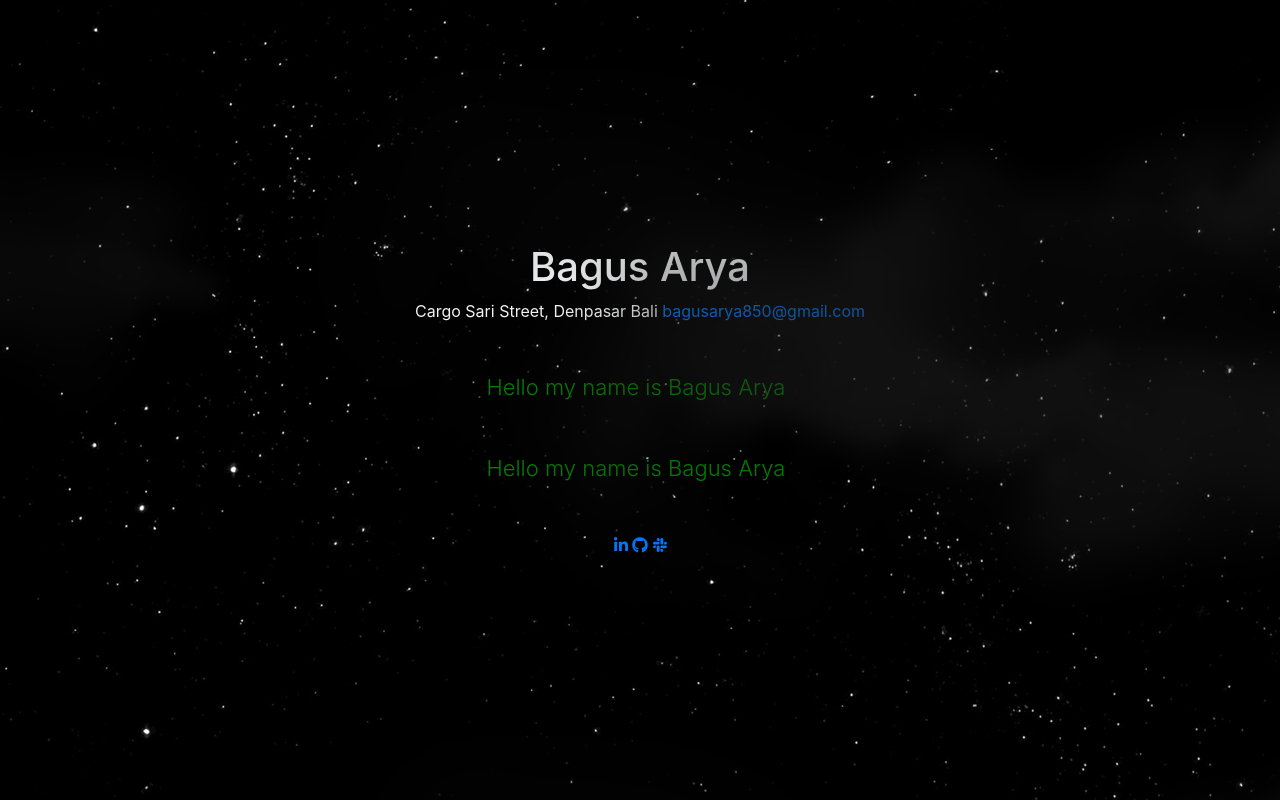
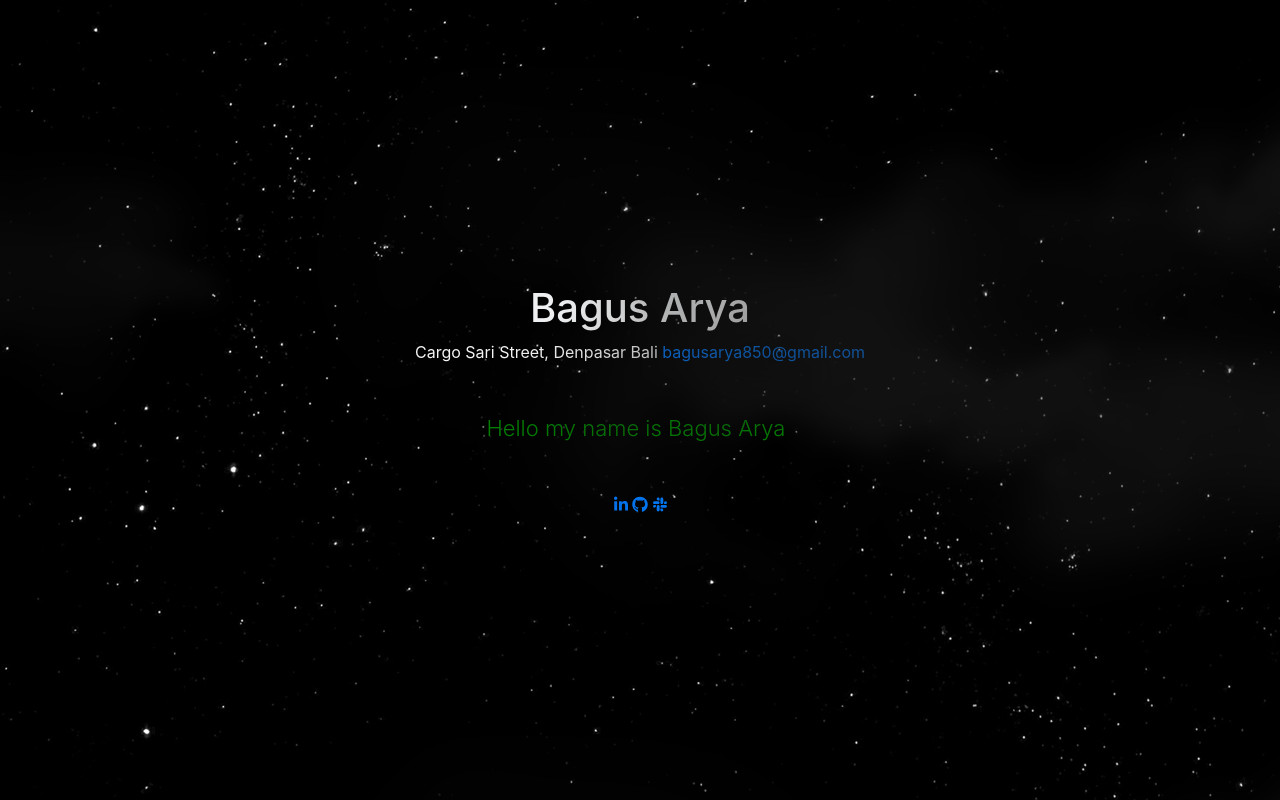
Before and after one commit to bagus-Arya/bagusarya.github.io, a plain HTML site: page index.html in a window 1280 px wide. Shown: the top 800 px of the page. Drawn offline with nearby package versions, Linux system fonts and the light colour scheme; a web font is replaced by a local one.

Commit message:
update ui

```diff
--- a/index.html
+++ b/index.html
@@ -84,7 +84,6 @@
                             <a href="mailto:bagusarya850@email.com">bagusarya850@gmail.com</a>
                         </div>
                         <p class="ketik lead mb-5">Hello my name is Bagus Arya</p>
-                        <p class="ketik lead mb-5">Hello my name is Bagus Arya</p>
                         <div class="social-icons" style="text-align: center;">
                             <a class="social-icon" href="#"><i class="fab fa-linkedin-in"></i></a>
                             <a class="social-icon" href="#"><i class="fab fa-github"></i></a>
```
